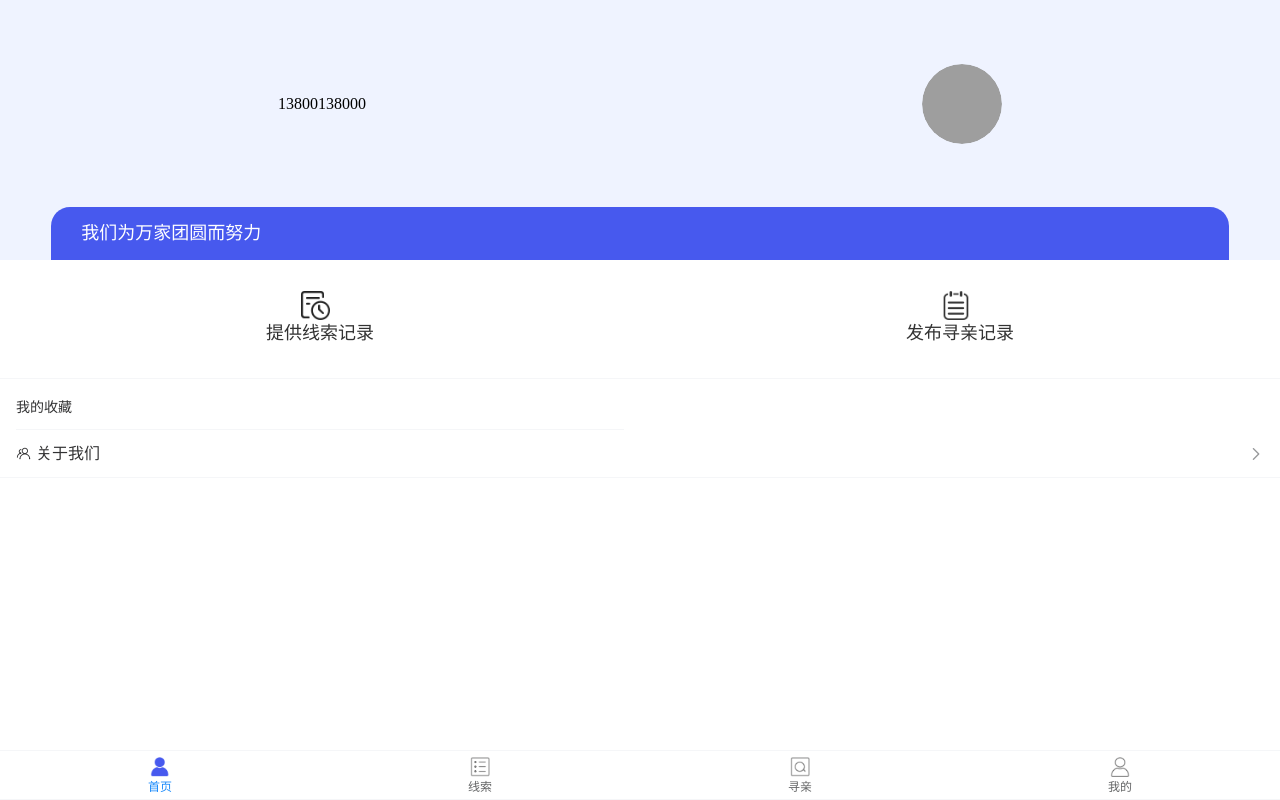
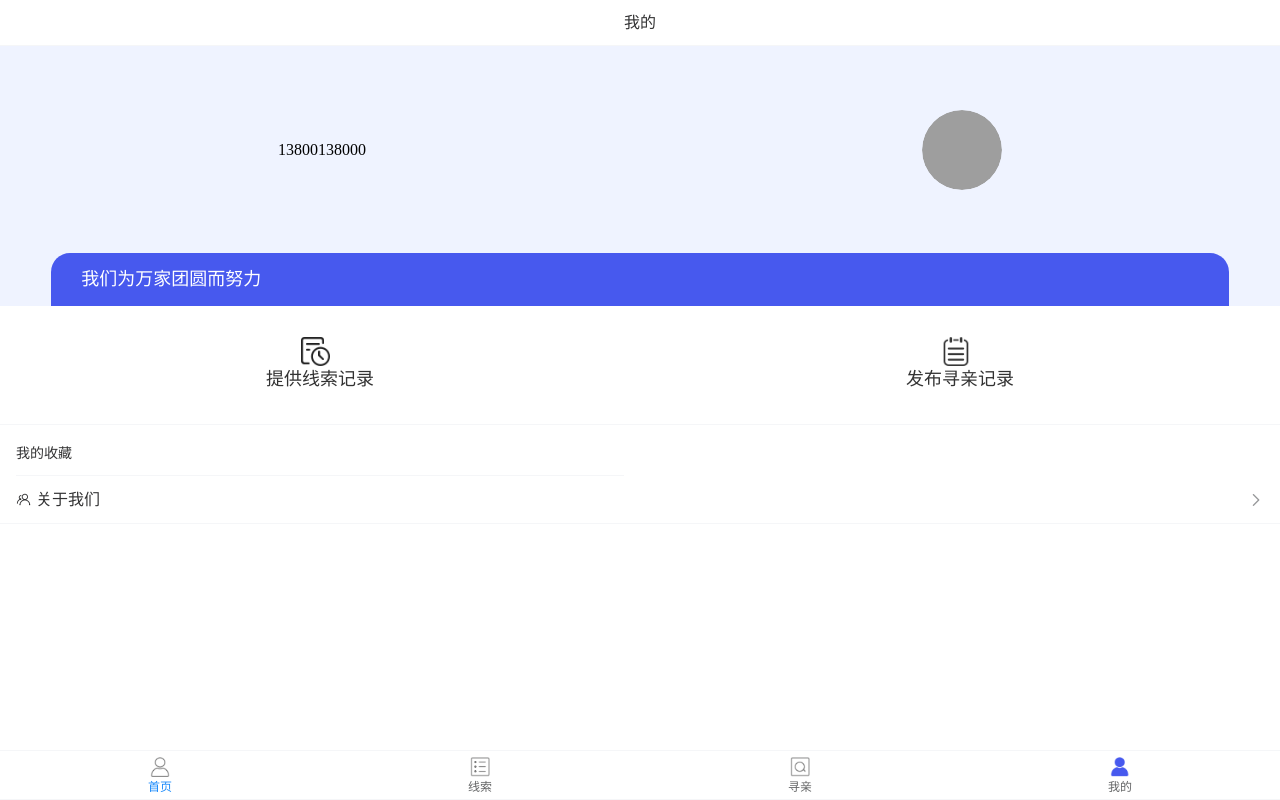
Before and after one commit to shindouhiro/tuanyuanyuan, a Vue app: page /#/my in a window 1280 px wide. Built offline with nearby package versions, Linux system fonts and the light colour scheme; grey boxes are pictures that could not be loaded; a web font is replaced by a local one.

Commit message:
修改判断

```diff
--- a/src/layout/index.vue
+++ b/src/layout/index.vue
@@ -1,7 +1,10 @@
 <template>
   <div class="wrap">
-    <div class="header" v-if="title != '首页'">
-      <van-nav-bar :title="title" v-if="title != '首页'" />
+    <div class="header" v-if="route.meta.title != '首页'">
+      <van-nav-bar
+        :title="route.meta.title"
+        v-if="route.meta.title != '首页'"
+      />
     </div>
     <div class="content">
       <router-view></router-view>
@@ -12,7 +15,9 @@
         <van-tabbar-item>
           <span>首页</span>
           <template #icon="props">
-            <img :src="props.active ? icon.my.active : icon.my.inactive" />
+            <img
+              :src="route.name == 'home' ? icon.my.active : icon.my.inactive"
+            />
           </template>
         </van-tabbar-item>
         <!-- 首页icon结束 -->
@@ -20,7 +25,9 @@
           <span>线索</span>
           <template #icon="props">
             <img
-              :src="props.active ? icon.clues.active : icon.clues.inactive"
+              :src="
+                route.name == 'clues' ? icon.clues.active : icon.clues.inactive
+              "
             />
           </template>
         </van-tabbar-item>
@@ -29,7 +36,11 @@
           <span>寻亲</span>
           <template #icon="props">
             <img
-              :src="props.active ? icon.findman.active : icon.findman.inactive"
+              :src="
+                route.name == 'relative'
+                  ? icon.findman.active
+                  : icon.findman.inactive
+              "
             />
           </template>
         </van-tabbar-item>
@@ -37,7 +48,9 @@
         <van-tabbar-item>
           <span>我的</span>
           <template #icon="props">
-            <img :src="props.active ? icon.my.active : icon.my.inactive" />
+            <img
+              :src="route.name == 'my' ? icon.my.active : icon.my.inactive"
+            />
           </template>
         </van-tabbar-item>
         <!-- 自定义icon结束 -->
@@ -55,7 +68,6 @@ export default {
     const title = ref('首页')
     const router = useRouter()
     const route = useRoute()
-
     watch(
       () => route.meta.title,
       (val) => {
@@ -103,7 +115,7 @@ export default {
           break
       }
     }
-    return { active, onChange, title, icon }
+    return { active, onChange, title, icon, route }
   }
 }
 </script>
```
